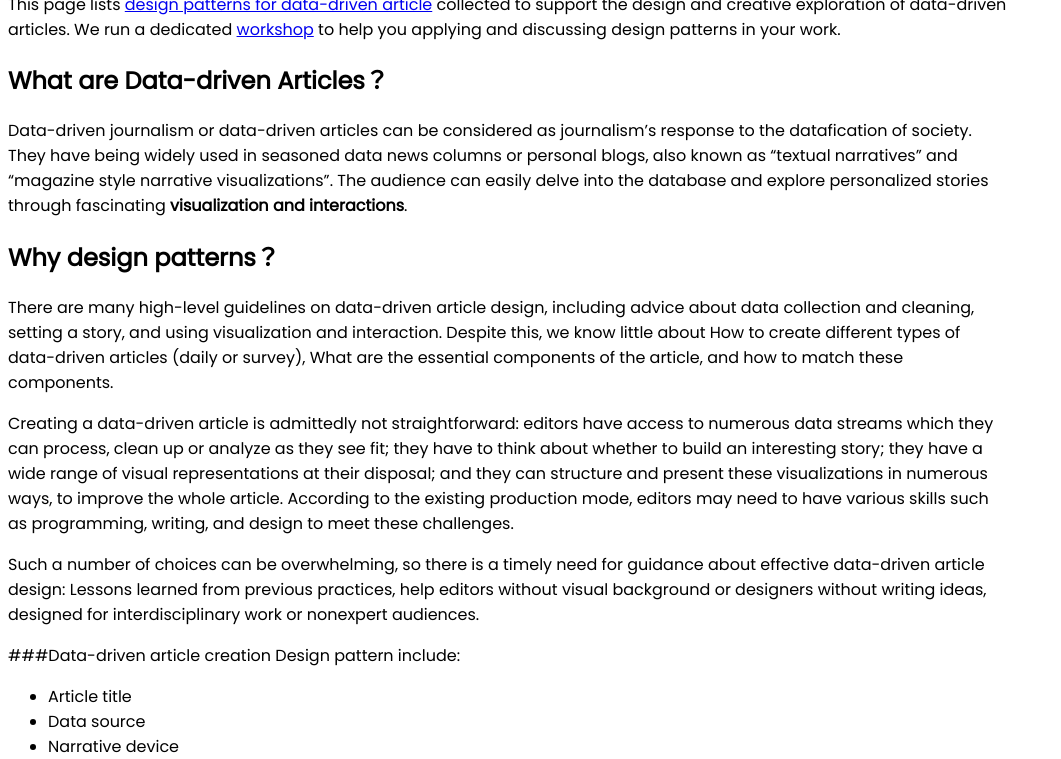
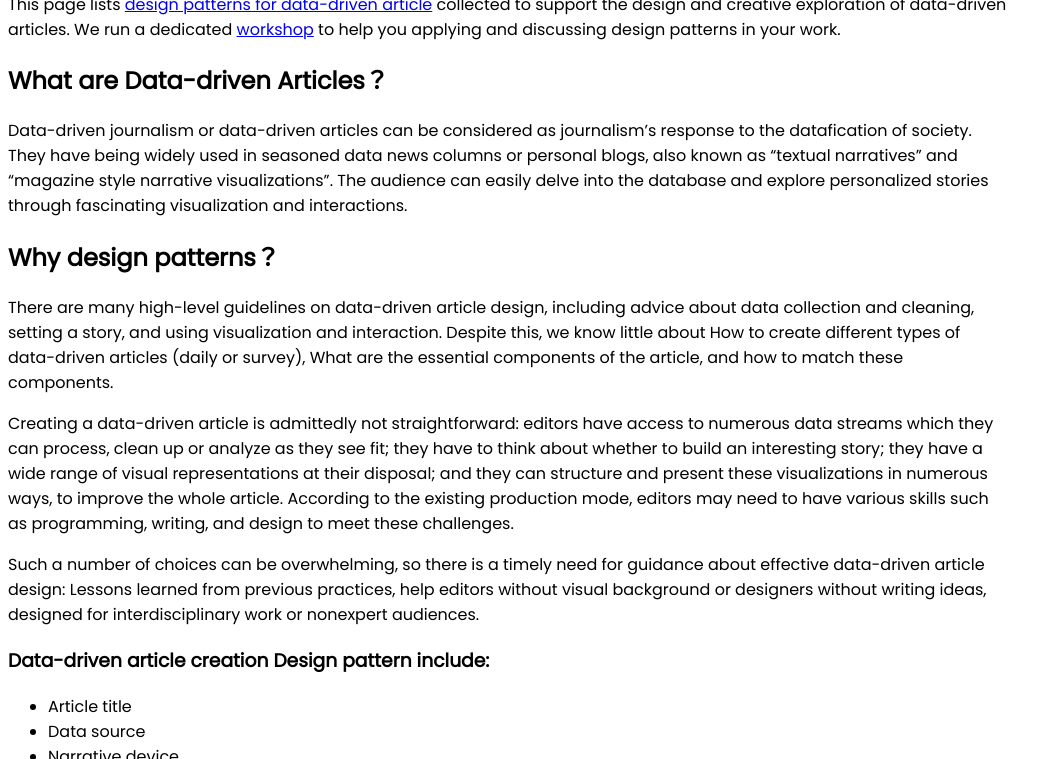
Before and after one commit to datadrivenarticle/datadrivenarticle, a Jekyll site: the page built from index.md, in a window 1280 px wide and 900 px high, scrolled down 752 px, cut to the strip 141-900 px from the top of the window. Shown: the whole strip, without its empty margins (0-1061 px from the left). Built offline with Jekyll 4.4.1, drawn with Linux system fonts in a browser that asks for light colours; our own code applies the rules of GitHub Pages for plain Markdown files; a script that is not in the unit is left out.

```diff
--- a/index.md
+++ b/index.md
@@ -10,7 +10,7 @@ This page lists [design patterns for data-driven article](https://datadrivenarti
 
 ## What are Data-driven Articles？
 
-Data-driven journalism or data-driven articles can be considered as journalism’s response to the datafication of society. They have being widely used in seasoned data news columns or personal blogs, also known as “textual narratives” and “magazine style narrative visualizations”. The audience can easily delve into the database and explore personalized stories through fascinating **visualization and interactions**.
+Data-driven journalism or data-driven articles can be considered as journalism’s response to the datafication of society. They have being widely used in seasoned data news columns or personal blogs, also known as “textual narratives” and “magazine style narrative visualizations”. The audience can easily delve into the database and explore personalized stories through fascinating visualization and interactions.
 
 ## Why design patterns？
 
@@ -20,7 +20,7 @@ Creating a data-driven article is admittedly not straightforward: editors have a
 
 Such a number of choices can be overwhelming, so there is a timely need for guidance about effective data-driven article design: Lessons learned from previous practices, help editors without visual background or designers without writing ideas, designed for interdisciplinary work or nonexpert audiences.
 
-###Data-driven article creation Design pattern include:
+### Data-driven article creation Design pattern include:
 * Article title
 * Data source
 * Narrative device
```
